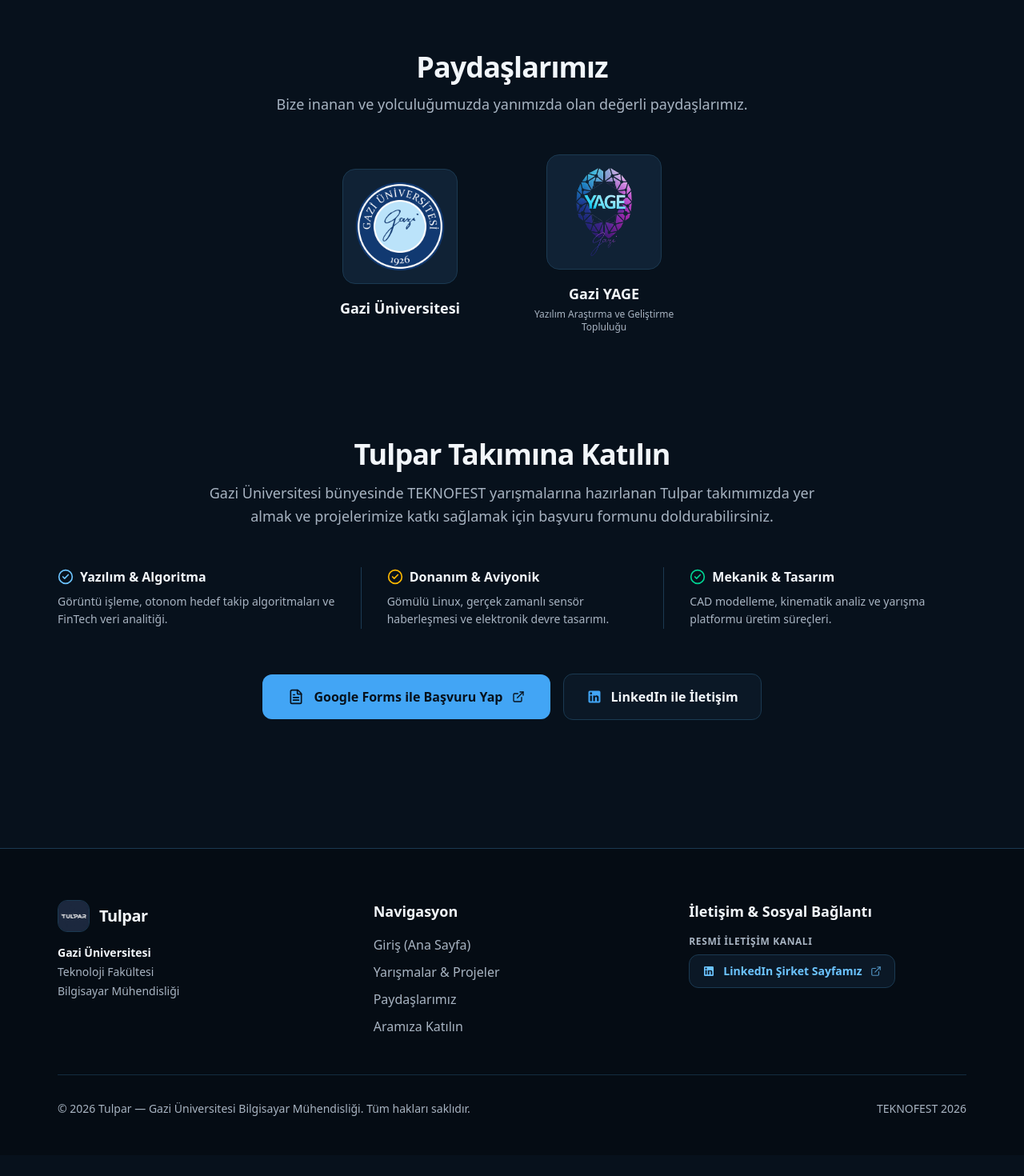
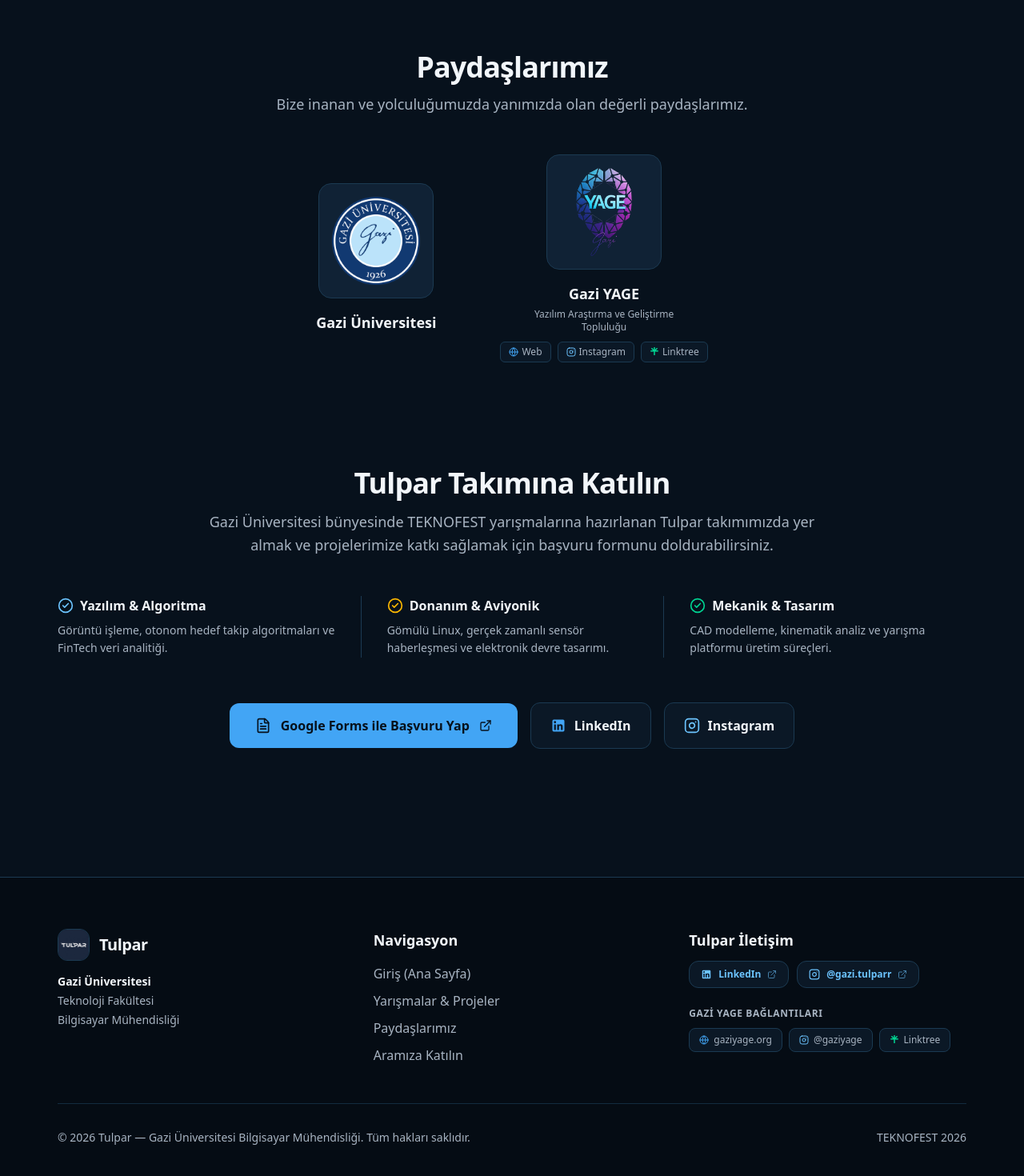
Before and after one commit to rizaayurtseven/tulpar.yage, a Next.js app: page / in a window 1280 px wide. Shown: the part 1190-2660 px from the top of the page at 80% size. Before the commit the page ends 2634 px from the top, so only its background shows below. Built offline with nearby package versions, Linux system fonts and the light colour scheme.

Commit message:
Add Tulpar and YAGE Instagram and Linktree social links

```diff
--- a/data/site.ts
+++ b/data/site.ts
@@ -21,6 +21,8 @@
   altAd?: string;
   logo: string;
   url?: string;
+  instagram?: string;
+  linktree?: string;
 }
 
 export interface GalleryItem {
--- a/data/tulpar-ulgen-dogrulanmis.json
+++ b/data/tulpar-ulgen-dogrulanmis.json
@@ -46,7 +46,9 @@
       "ad": "Gazi YAGE",
       "altAd": "Yazılım Araştırma ve Geliştirme Topluluğu",
       "logo": "/images/yage-logo.png",
-      "url": "https://gaziyage.org"
+      "url": "https://gaziyage.org",
+      "instagram": "https://www.instagram.com/gaziyage/",
+      "linktree": "https://tr.ee/RYyds66azK"
     }
   ],
   "katilim": {
@@ -60,7 +62,7 @@
     "whatsapp": null,
     "konum": null,
     "linkedin": "https://www.linkedin.com/company/tulpar-ulgen",
-    "instagram": null,
+    "instagram": "https://www.instagram.com/gazi.tulparr/",
     "youtube": null,
     "github": null
   }
--- a/src/app/page.tsx
+++ b/src/app/page.tsx
@@ -8,10 +8,11 @@
   Coins,
   FileText,
   ExternalLink,
-  CheckCircle2
+  CheckCircle2,
+  Globe
 } from 'lucide-react';
 import { siteData } from '@/data/site';
-import { LinkedinIcon } from '@/components/Icons';
+import { LinkedinIcon, InstagramIcon, LinktreeIcon } from '@/components/Icons';
 
 export default function HomePage() {
   const { takim, yarismalar, paydaslar, katilim, iletisim } = siteData;
@@ -152,14 +153,16 @@
 
           <div className="flex flex-wrap items-center justify-center gap-10 sm:gap-20 pt-2">
             {paydaslar.map((paydas) => (
-              <a
+              <div
                 key={paydas.id}
-                href={paydas.url || '#'}
-                target={paydas.url ? '_blank' : undefined}
-                rel="noopener noreferrer"
-                className="group flex flex-col items-center space-y-4 focus:outline-none"
+                className="group flex flex-col items-center space-y-4"
               >
-                <div className="relative h-28 w-28 sm:h-36 sm:w-36 rounded-2xl p-4 flex items-center justify-center bg-[#102235] border border-[#1B3A52] group-hover:border-[#42A5F5] transition-colors">
+                <a
+                  href={paydas.url || '#'}
+                  target={paydas.url ? '_blank' : undefined}
+                  rel="noopener noreferrer"
+                  className="relative h-28 w-28 sm:h-36 sm:w-36 rounded-2xl p-4 flex items-center justify-center bg-[#102235] border border-[#1B3A52] group-hover:border-[#42A5F5] transition-colors"
+                >
                   <Image
                     src={paydas.logo}
                     alt={paydas.ad}
@@ -167,18 +170,60 @@
                     height={120}
                     className="object-contain max-h-full max-w-full"
                   />
-                </div>
-                <div className="text-center">
-                  <span className="text-base sm:text-lg font-semibold text-[#F2F6FA] group-hover:text-[#6CC4FF] transition-colors block">
+                </a>
+                <div className="text-center flex flex-col items-center">
+                  <a
+                    href={paydas.url || '#'}
+                    target={paydas.url ? '_blank' : undefined}
+                    rel="noopener noreferrer"
+                    className="text-base sm:text-lg font-semibold text-[#F2F6FA] group-hover:text-[#6CC4FF] transition-colors block"
+                  >
                     {paydas.ad}
-                  </span>
+                  </a>
                   {paydas.altAd && (
                     <span className="text-xs text-[#A8B4C2] max-w-[200px] block mt-1">
                       {paydas.altAd}
                     </span>
                   )}
+                  {(paydas.instagram || paydas.linktree) && (
+                    <div className="flex items-center justify-center gap-2 pt-2.5 flex-wrap">
+                      {paydas.url && (
+                        <a
+                          href={paydas.url}
+                          target="_blank"
+                          rel="noopener noreferrer"
+                          className="inline-flex items-center gap-1 px-2.5 py-1 rounded-md text-xs font-medium text-[#A8B4C2] hover:text-[#6CC4FF] bg-[#0B1826] border border-[#1B3A52] hover:border-[#42A5F5] transition-colors"
+                        >
+                          <Globe className="h-3 w-3 text-[#42A5F5]" />
+                          <span>Web</span>
+                        </a>
+                      )}
+                      {paydas.instagram && (
+                        <a
+                          href={paydas.instagram}
+                          target="_blank"
+                          rel="noopener noreferrer"
+                          className="inline-flex items-center gap-1 px-2.5 py-1 rounded-md text-xs font-medium text-[#A8B4C2] hover:text-[#6CC4FF] bg-[#0B1826] border border-[#1B3A52] hover:border-[#42A5F5] transition-colors"
+                        >
+                          <InstagramIcon className="h-3 w-3 text-[#6CC4FF]" />
+                          <span>Instagram</span>
+                        </a>
+                      )}
+                      {paydas.linktree && (
+                        <a
+                          href={paydas.linktree}
+                          target="_blank"
+                          rel="noopener noreferrer"
+                          className="inline-flex items-center gap-1 px-2.5 py-1 rounded-md text-xs font-medium text-[#A8B4C2] hover:text-[#6CC4FF] bg-[#0B1826] border border-[#1B3A52] hover:border-[#42A5F5] transition-colors"
+                        >
+                          <LinktreeIcon className="h-3 w-3 text-emerald-400" />
+                          <span>Linktree</span>
+                        </a>
+                      )}
+                    </div>
+                  )}
                 </div>
-              </a>
+              </div>
             ))}
           </div>
         </section>
@@ -229,7 +274,7 @@
         </div>
 
         {/* Aksiyon Butonları */}
-        <div className="pt-4 flex flex-col sm:flex-row items-center justify-center gap-4">
+        <div className="pt-4 flex flex-wrap items-center justify-center gap-4">
           <a
             href={katilim.googleFormsUrl}
             target="_blank"
@@ -246,10 +291,22 @@
               href={iletisim.linkedin}
               target="_blank"
               rel="noopener noreferrer"
-              className="inline-flex items-center justify-center gap-2.5 px-7 py-4 rounded-xl text-base font-semibold bg-[#0B1826] hover:bg-[#102235] border border-[#1B3A52] text-[#F2F6FA] transition-colors"
+              className="inline-flex items-center justify-center gap-2.5 px-6 py-4 rounded-xl text-base font-semibold bg-[#0B1826] hover:bg-[#102235] border border-[#1B3A52] text-[#F2F6FA] transition-colors"
             >
               <LinkedinIcon className="h-5 w-5 text-[#42A5F5]" />
-              <span>LinkedIn ile İletişim</span>
+              <span>LinkedIn</span>
+            </a>
+          )}
+
+          {iletisim.instagram && (
+            <a
+              href={iletisim.instagram}
+              target="_blank"
+              rel="noopener noreferrer"
+              className="inline-flex items-center justify-center gap-2.5 px-6 py-4 rounded-xl text-base font-semibold bg-[#0B1826] hover:bg-[#102235] border border-[#1B3A52] text-[#F2F6FA] transition-colors"
+            >
+              <InstagramIcon className="h-5 w-5 text-[#6CC4FF]" />
+              <span>Instagram</span>
             </a>
           )}
         </div>
--- a/src/components/Footer.tsx
+++ b/src/components/Footer.tsx
@@ -1,9 +1,9 @@
 import React from 'react';
 import Link from 'next/link';
 import Image from 'next/image';
-import { ExternalLink } from 'lucide-react';
+import { ExternalLink, Globe } from 'lucide-react';
 import { siteData } from '@/data/site';
-import { LinkedinIcon } from '@/components/Icons';
+import { LinkedinIcon, InstagramIcon, LinktreeIcon } from '@/components/Icons';
 
 export default function Footer() {
   const currentYear = new Date().getFullYear();
@@ -62,27 +62,71 @@
             </ul>
           </div>
 
-          {/* Sütun 3: Doğrulanmış İletişim */}
-          <div>
-            <h3 className="text-lg font-bold text-[#F2F6FA] mb-4">İletişim & Sosyal Bağlantı</h3>
-            <div className="space-y-4 text-base">
-              {iletisim.linkedin ? (
-                <div className="space-y-2">
-                  <span className="text-xs text-[#A8B4C2] block uppercase tracking-wider font-semibold">
-                    Resmi İletişim Kanalı
-                  </span>
+          {/* Sütun 3: Doğrulanmış İletişim & Sosyal Bağlantılar */}
+          <div className="space-y-6">
+            <div className="space-y-3">
+              <h3 className="text-lg font-bold text-[#F2F6FA]">Tulpar İletişim</h3>
+              <div className="flex flex-col sm:flex-row flex-wrap gap-2.5">
+                {iletisim.linkedin && (
                   <a
                     href={iletisim.linkedin}
                     target="_blank"
                     rel="noopener noreferrer"
-                    className="inline-flex items-center gap-2.5 px-4 py-2.5 rounded-xl bg-[#0B1826] border border-[#1B3A52] text-[#6CC4FF] hover:border-[#42A5F5] transition-colors text-sm font-semibold"
+                    className="inline-flex items-center gap-2 px-3.5 py-2 rounded-xl bg-[#0B1826] border border-[#1B3A52] text-[#6CC4FF] hover:border-[#42A5F5] transition-colors text-xs font-semibold"
                   >
-                    <LinkedinIcon className="h-4 w-4" />
-                    <span>LinkedIn Şirket Sayfamız</span>
-                    <ExternalLink className="h-3.5 w-3.5 opacity-70" />
+                    <LinkedinIcon className="h-3.5 w-3.5" />
+                    <span>LinkedIn</span>
+                    <ExternalLink className="h-3 w-3 opacity-60 ml-auto" />
                   </a>
-                </div>
-              ) : null}
+                )}
+                {iletisim.instagram && (
+                  <a
+                    href={iletisim.instagram}
+                    target="_blank"
+                    rel="noopener noreferrer"
+                    className="inline-flex items-center gap-2 px-3.5 py-2 rounded-xl bg-[#0B1826] border border-[#1B3A52] text-[#6CC4FF] hover:border-[#42A5F5] transition-colors text-xs font-semibold"
+                  >
+                    <InstagramIcon className="h-3.5 w-3.5" />
+                    <span>@gazi.tulparr</span>
+                    <ExternalLink className="h-3 w-3 opacity-60 ml-auto" />
+                  </a>
+                )}
+              </div>
+            </div>
+
+            <div className="space-y-2.5">
+              <span className="text-xs text-[#A8B4C2] block uppercase tracking-wider font-semibold">
+                Gazi YAGE Bağlantıları
+              </span>
+              <div className="flex flex-wrap gap-2">
+                <a
+                  href="https://gaziyage.org"
+                  target="_blank"
+                  rel="noopener noreferrer"
+                  className="inline-flex items-center gap-1.5 px-3 py-1.5 rounded-lg bg-[#0B1826] border border-[#1B3A52] text-[#A8B4C2] hover:text-[#6CC4FF] hover:border-[#42A5F5] transition-colors text-xs font-medium"
+                >
+                  <Globe className="h-3 w-3 text-[#42A5F5]" />
+                  <span>gaziyage.org</span>
+                </a>
+                <a
+                  href="https://www.instagram.com/gaziyage/"
+                  target="_blank"
+                  rel="noopener noreferrer"
+                  className="inline-flex items-center gap-1.5 px-3 py-1.5 rounded-lg bg-[#0B1826] border border-[#1B3A52] text-[#A8B4C2] hover:text-[#6CC4FF] hover:border-[#42A5F5] transition-colors text-xs font-medium"
+                >
+                  <InstagramIcon className="h-3 w-3 text-[#6CC4FF]" />
+                  <span>@gaziyage</span>
+                </a>
+                <a
+                  href="https://tr.ee/RYyds66azK"
+                  target="_blank"
+                  rel="noopener noreferrer"
+                  className="inline-flex items-center gap-1.5 px-3 py-1.5 rounded-lg bg-[#0B1826] border border-[#1B3A52] text-[#A8B4C2] hover:text-[#6CC4FF] hover:border-[#42A5F5] transition-colors text-xs font-medium"
+                >
+                  <LinktreeIcon className="h-3 w-3 text-emerald-400" />
+                  <span>Linktree</span>
+                </a>
+              </div>
             </div>
           </div>
         </div>
--- a/src/components/Icons.tsx
+++ b/src/components/Icons.tsx
@@ -15,3 +15,21 @@
     </svg>
   );
 }
+
+export function InstagramIcon({ className = 'h-4 w-4' }: { className?: string }) {
+  return (
+    <svg className={className} fill="none" stroke="currentColor" strokeWidth="2" strokeLinecap="round" strokeLinejoin="round" viewBox="0 0 24 24" aria-hidden="true">
+      <rect width="20" height="20" x="2" y="2" rx="5" ry="5"/>
+      <path d="M16 11.37A4 4 0 1 1 12.63 8 4 4 0 0 1 16 11.37z"/>
+      <line x1="17.5" x2="17.51" y1="6.5" y2="6.5"/>
+    </svg>
+  );
+}
+
+export function LinktreeIcon({ className = 'h-4 w-4' }: { className?: string }) {
+  return (
+    <svg className={className} fill="currentColor" viewBox="0 0 24 24" aria-hidden="true">
+      <path d="M13.51 5.92 18.06 1.4l2.12 2.12-4.52 4.52h5.84v3H13.5v9h-3v-9H2.5v-3h5.84L3.82 3.52 5.94 1.4l4.55 4.52V0h3.02v5.92Z"/>
+    </svg>
+  );
+}
```
